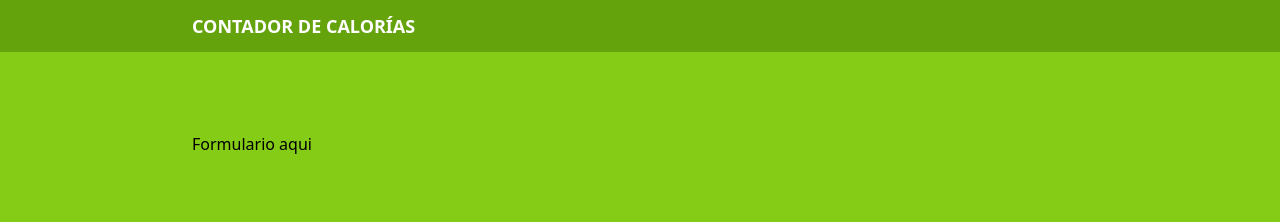
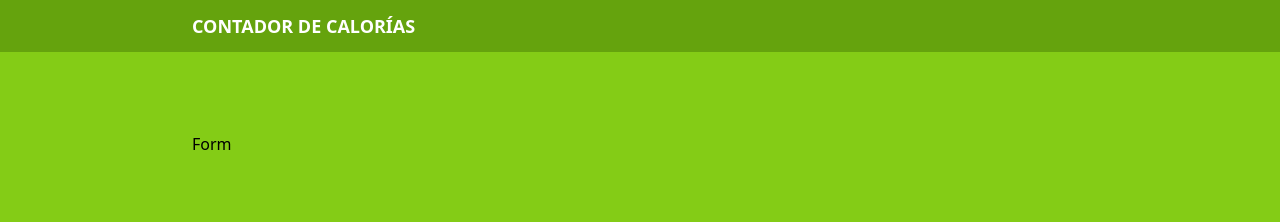
Before and after one commit to dvcode01/Contador-calorias-ts, a React (Vite) app: page / in a window 1280 px wide. Shown: the top 222 px of the page. Built offline with nearby package versions, Linux system fonts and the light colour scheme.

Commit message:
Chore: Establishing the form component

```diff
--- a/src/App.tsx
+++ b/src/App.tsx
@@ -1,3 +1,4 @@
+import Form from "./components/Form"
 
 
 function App() {
@@ -12,7 +13,7 @@ function App() {
 
       <section className="bg-lime-500 p-20 px-5">
         <div className="max-w-4xl mx-auto">
-          <p>Formulario aqui</p>
+          <Form />
         </div>
       </section>
 
--- /dev/null
+++ b/src/components/Form.tsx
@@ -0,0 +1,9 @@
+
+
+function Form() {
+  return (
+    <div>Form</div>
+  )
+}
+
+export default Form
```
